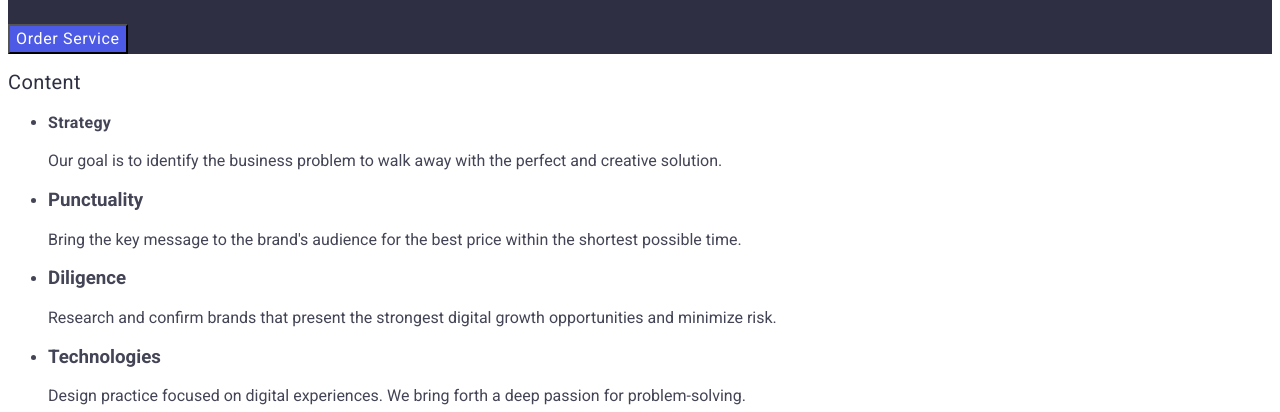
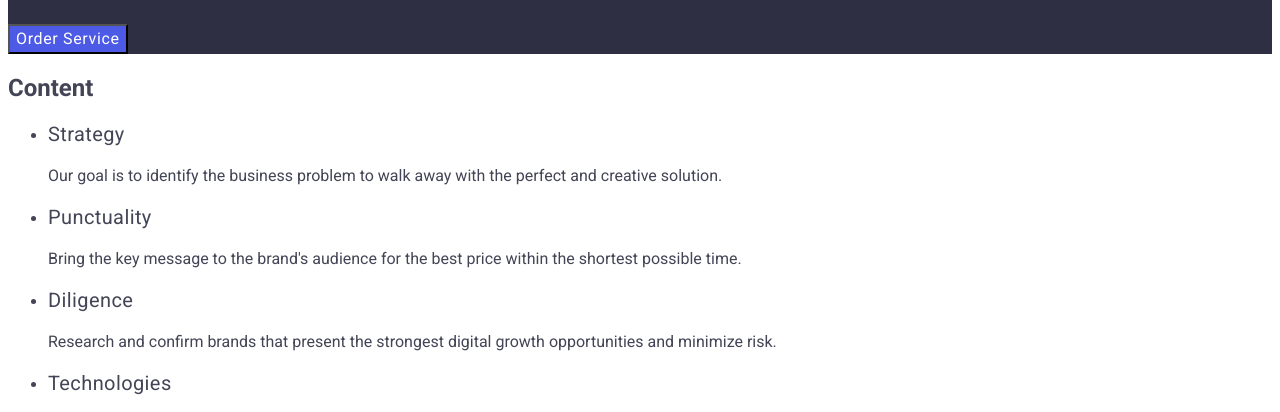
Before and after one commit to qboww/goit-markup-hw-02, a plain HTML site: page index.html in a window 1280 px wide. Shown: the part 310-722 px from the top of the page. Drawn offline with Linux system fonts and the light colour scheme.

Commit message:
Section 2: run 2 9/10

```diff
--- a/css/styles.css
+++ b/css/styles.css
@@ -78,12 +78,12 @@ body{
     font-size: 20px;
     line-height: 1.2;
     letter-spacing: 0.02em;
-    color: #2e2f42;
+    color: #434455;
 }
 
-.strategy-header{
+.content-paragraph{
     font-size: 16px;
     line-height: 1.5;
     letter-spacing: 0.02em;
-    color: #434455;
+    color: 434455;
 }
--- a/index.html
+++ b/index.html
@@ -49,36 +49,36 @@
       </section>
 
       <section>
-        <h2 class="content-header">Content</h2>
+        <h2>Content</h2>
 
         <ul>
           <li>
-            <h3 class="strategy-header">Strategy</h3>
-            <p>
+            <h3 class="content-header">Strategy</h3>
+            <p clas="content-paragraph">
               Our goal is to identify the business problem to walk away with the
               perfect and creative solution.
             </p>
           </li>
 
           <li>
-            <h3>Punctuality</h3>
-            <p>
+            <h3 class="content-header">Punctuality</h3>
+            <p clas="content-paragraph">
               Bring the key message to the brand's audience for the best price
               within the shortest possible time.
             </p>
           </li>
 
           <li>
-            <h3>Diligence</h3>
-            <p>
+            <h3 class="content-header">Diligence</h3>
+            <p clas="content-paragraph">
               Research and confirm brands that present the strongest digital
               growth opportunities and minimize risk.
             </p>
           </li>
 
           <li>
-            <h3>Technologies</h3>
-            <p>
+            <h3 class="content-header">Technologies</h3>
+            <p clas="content-paragraph">
               Design practice focused on digital experiences. We bring forth a
               deep passion for problem-solving.
             </p>
```
